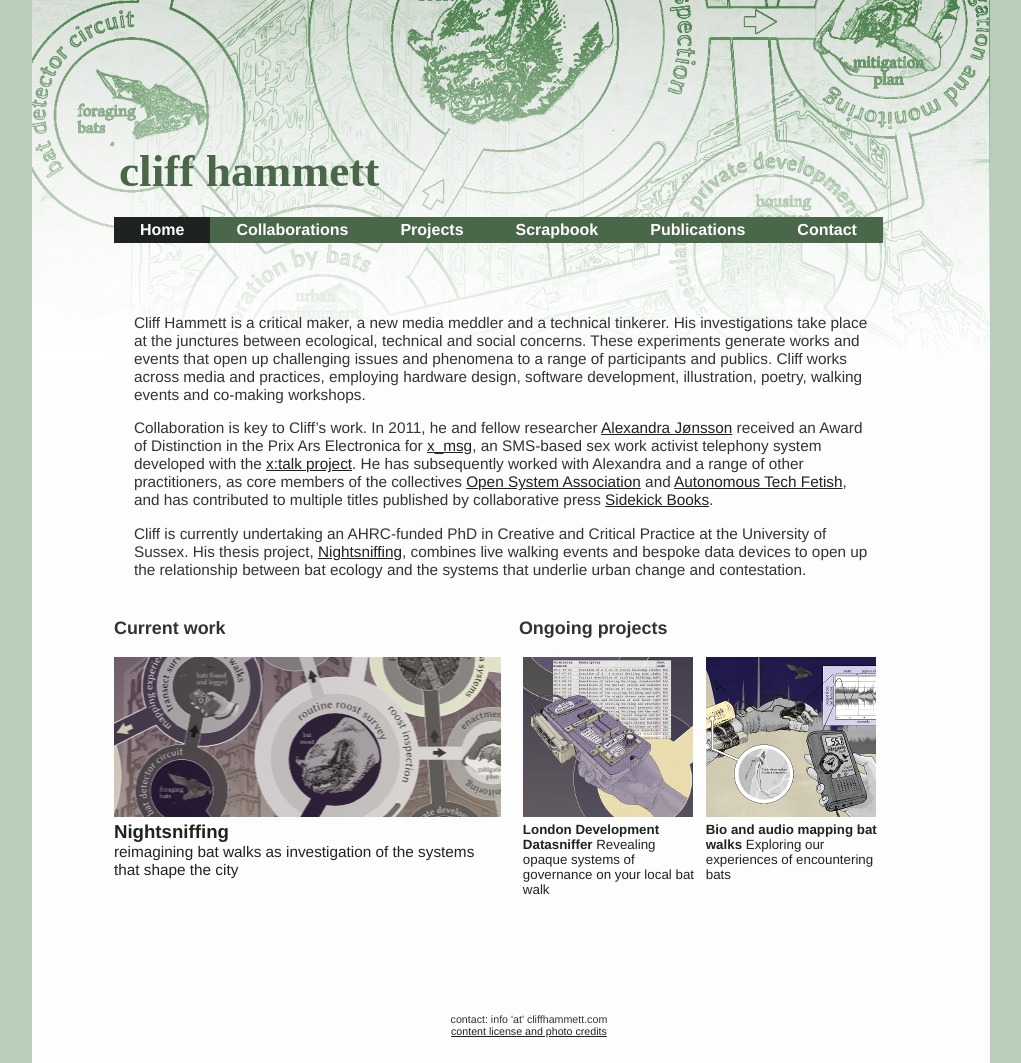
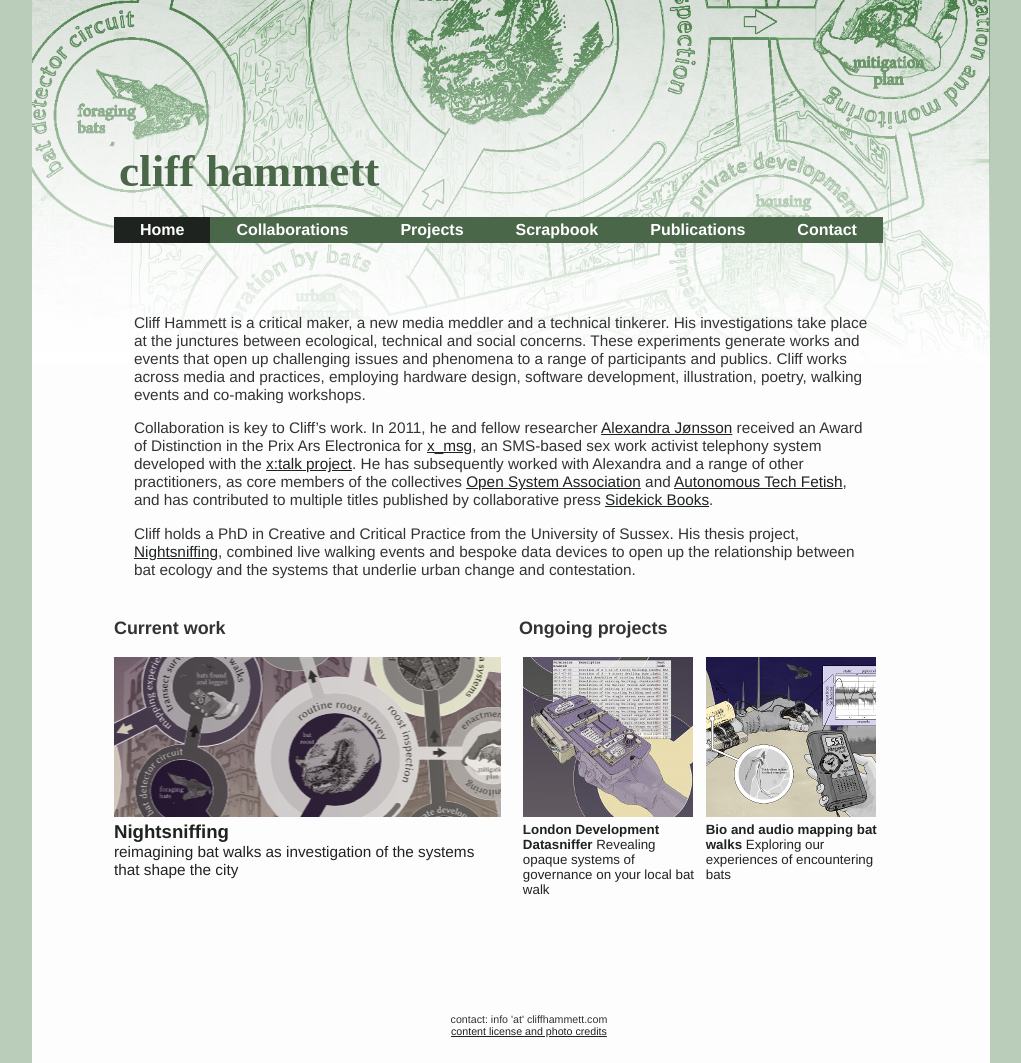
Before and after one commit to dentalplan/dentalplan.github.io, a Jekyll site: the page built from index.html, in a window 1280 px wide. Shown: the whole page, without its empty margins (129-1150 px from the left). Built offline with Jekyll 4.4.1, drawn with Linux system fonts in a browser that asks for light colours; the list of posts is cut into pages by our own code.

Commit message:
updated phd status

```diff
--- a/index.html
+++ b/index.html
@@ -26,8 +26,8 @@ title: Home
         and has contributed to multiple titles published by collaborative press <a href="https://www.sidekickbooks.com">Sidekick Books</a>.
     </p>
     <p>
-        Cliff is currently undertaking an AHRC-funded PhD in Creative and Critical Practice at the University of Sussex. His thesis project,
-        <a href="http://cliffhammett.com/collaborations/2017/11/01/nightsniffing/">Nightsniffing</a>, combines live walking events and bespoke
+        Cliff holds a PhD in Creative and Critical Practice from the University of Sussex. His thesis project,
+        <a href="http://cliffhammett.com/collaborations/2017/11/01/nightsniffing/">Nightsniffing</a>, combined live walking events and bespoke
         data devices to open up the relationship between bat ecology and the systems that underlie urban change and contestation.
     </p>
   </div>
```
